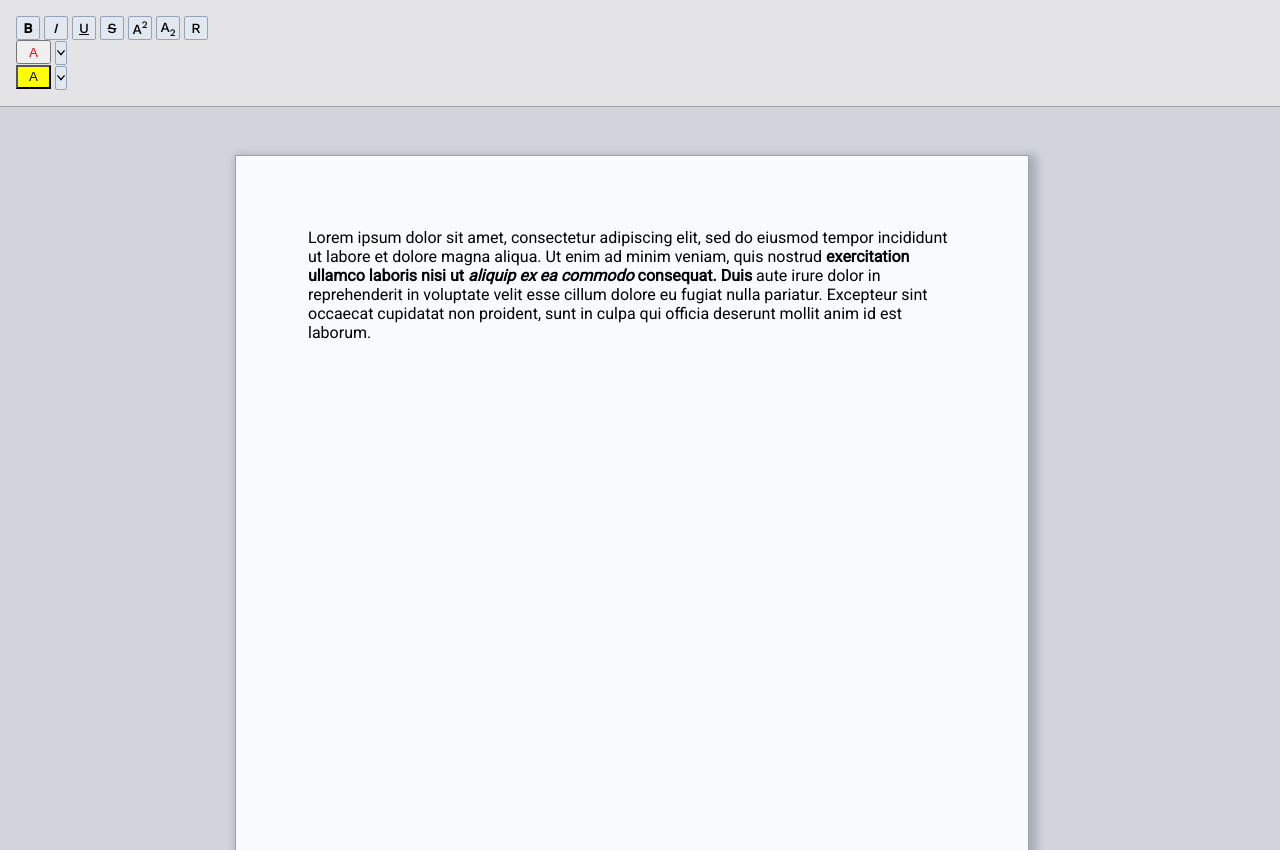
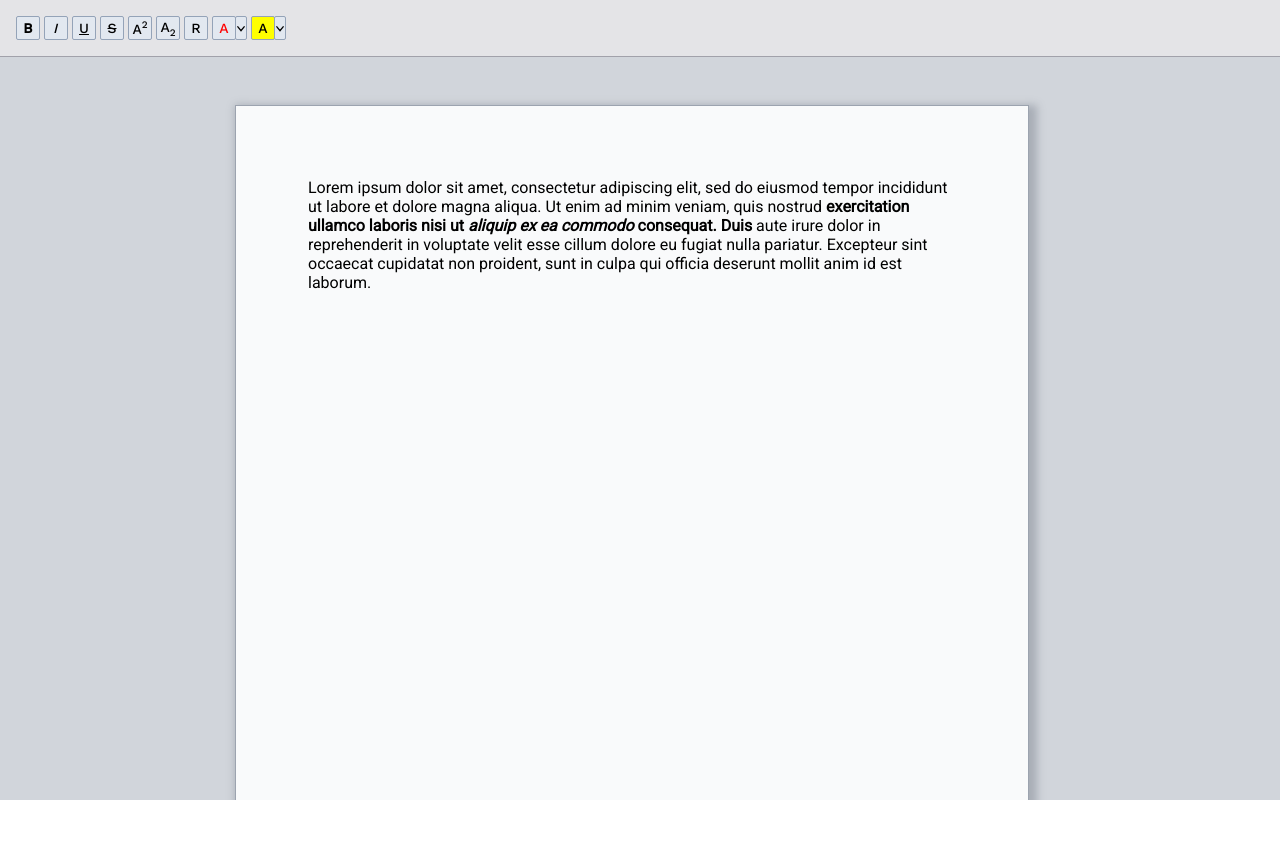
Before and after one commit to 30isnottoolate/wysiwyg-editor, a React app: page / in a window 1280 px wide. After the commit the page ends 800 px from the top, so only its background shows below. Built offline with nearby package versions, Linux system fonts and the light colour scheme.

Commit message:
Refactor stylesheet

```diff
--- a/src/components/App.css
+++ b/src/components/App.css
@@ -19,7 +19,7 @@
     padding: 1rem;
 }
 
-.tool, .font-color-tool, .tool-expander {
+.tool, .color-tool, .tool-expander {
     background-color: #e2e8f0;
     text-align: center;
     vertical-align: middle;
@@ -29,45 +29,22 @@
     cursor: pointer;
 }
 
-.tool {
-    width: 1.5rem;
-    margin-right: 0.25rem;
-}
-
-.font-color-tool {
-    font-size: 0.875rem;
-    font-family: "Work Sans", Arial, sans-serif;
-    width: 1.5rem;
-    margin-right: -0.0625rem;
-}
-
-.tool-expander {
-    width: 0.75rem;
-    height: 1.5rem;
-}
-
 .tool:hover,
-.font-color-tool:hover,
+.color-tool:hover,
 .tool-expander:hover {
     background-color: #f1f5f9;
     border-color: #64748b;
 }
 
 .tool:active,
-.font-color-tool:active,
+.color-tool:active,
 .tool-expander:active {
     background-color: #cbd5e1;
 }
 
-.color-tool {
-    display: inline-block;
-    width: 2.1875rem;
-    height: 1.5rem;
+.tool {
+    width: 1.5rem;
     margin-right: 0.25rem;
-}
-
-.tool-expander > svg {
-    box-sizing: content-box;
 }
 
 .italic {
@@ -86,6 +63,29 @@
 .tool > span {
     font-size: 0.875rem;
     font-family: "Work Sans", Arial, sans-serif;
+}
+
+.color-tool-set {
+    display: inline-block;
+    width: 2.1875rem;
+    height: 1.5rem;
+    margin-right: 0.25rem;
+}
+
+.color-tool {
+    font-size: 0.875rem;
+    font-family: "Work Sans", Arial, sans-serif;
+    width: 1.5rem;
+    margin-right: -0.0625rem;
+}
+
+.tool-expander {
+    width: 0.75rem;
+    height: 1.5rem;
+}
+
+.tool-expander > svg {
+    box-sizing: content-box;
 }
 
 .highlighted {
```
